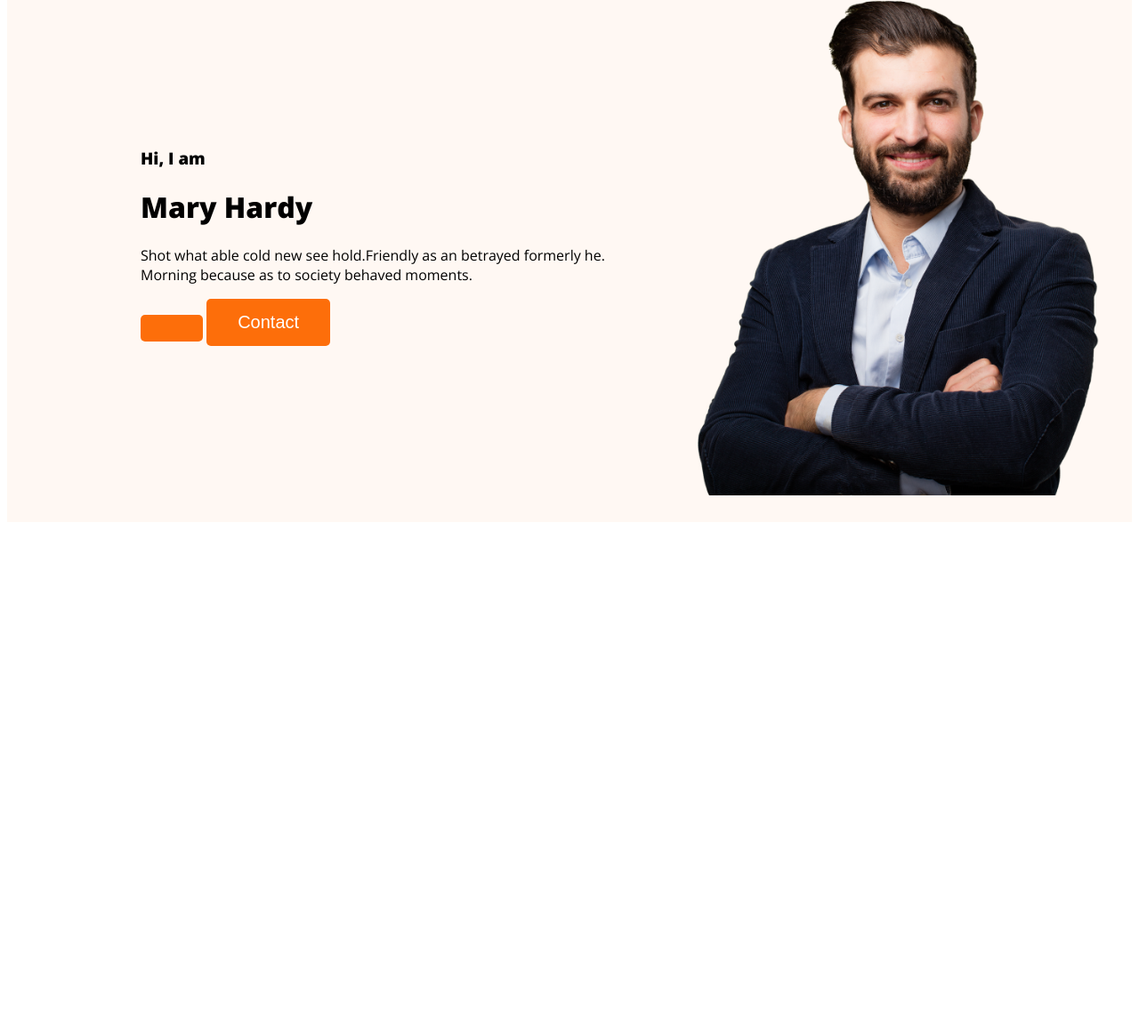
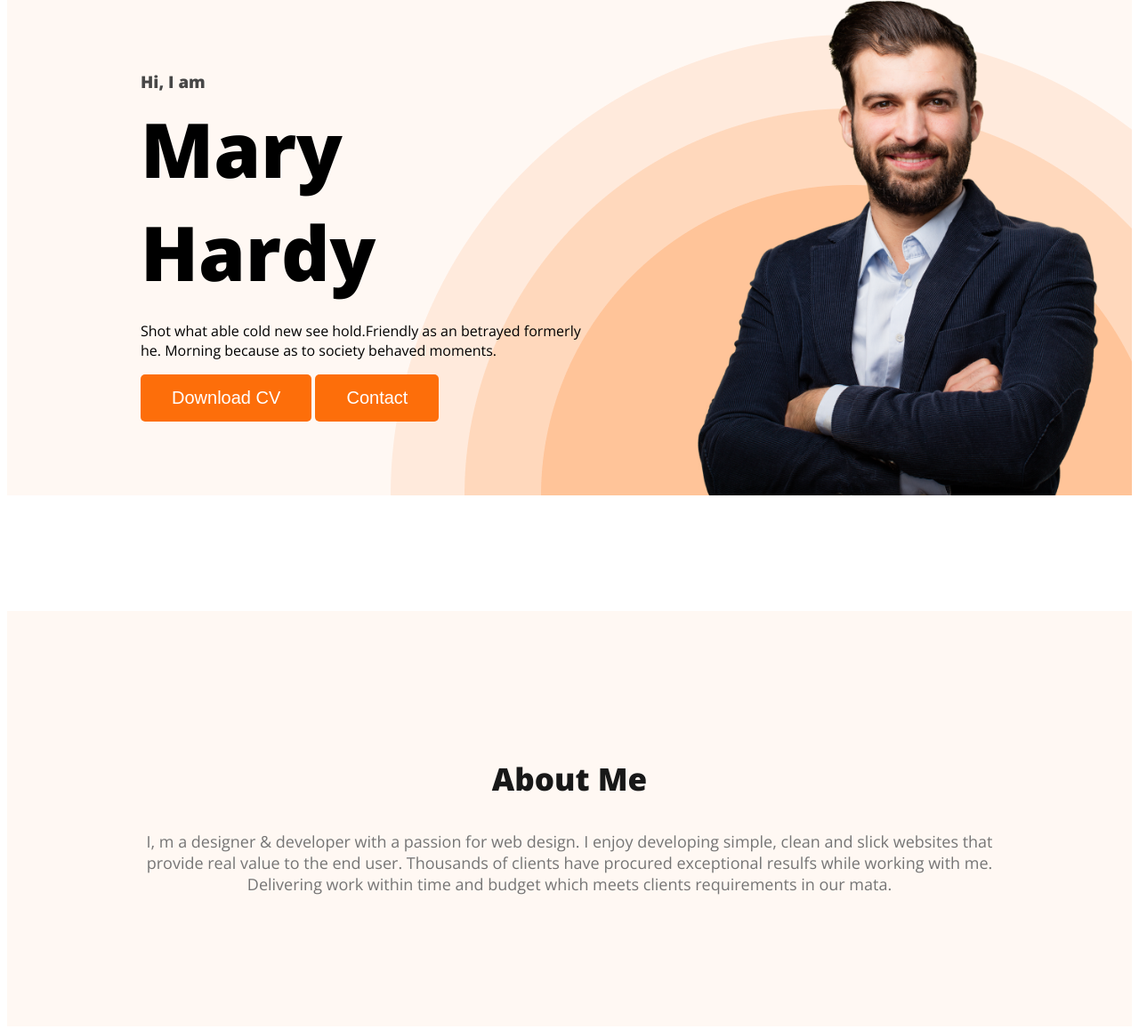
Before and after one commit to sharmin231/web-development-portfolio, a plain HTML site: page index.html in a window 1280 px wide. Shown: the part 211-1368 px from the top of the page at 89% size. Before the commit the page ends 806 px from the top, so only its background shows below. Drawn offline with nearby package versions, Linux system fonts and the light colour scheme.

Commit message:
about section added

```diff
--- a/index.html
+++ b/index.html
@@ -20,11 +20,11 @@
             </ul>
         </nav>
         <div class="banner">
-            <div class="banner-container">
+            <div class="banner-content">
             <h3 class="banner-greeting">Hi, I  am</h3>
             <h1 class="banner-title">Mary Hardy</h1>
-            <p>Shot what able cold new see hold.Friendly as an betrayed formerly he. Morning because as to society behaved moments.</p>
-            <button class="btn-primary"></button>
+            <p class="banner-description">Shot what able cold new see hold.Friendly as an betrayed formerly he. Morning because as to society behaved moments.</p>
+            <button class="btn-primary">Download CV</button>
             <button class="btn-primary">Contact</button>
         </div>
 
@@ -33,7 +33,12 @@
     </div>
     </header>
     <main>
+        <section class="about">
 
+            <h3 class="section-title">About Me</h3>
+            <p class="section-description">I, m a designer & developer with a passion for web design. I enjoy developing simple, clean and slick websites that provide real value to the end user. Thousands of clients have procured exceptional resulfs while working with me. Delivering work within time and budget which meets clients requirements in our mata.</p>
+
+    </section>
     </main>
     <footer>
 
--- a/styles2/pirtfolio.css
+++ b/styles2/pirtfolio.css
@@ -50,13 +50,50 @@ a {
 }
 .header{
     background-color: #FFF8F3;
+    background-image: url('../images/header_bg.png');
+    background-repeat: no-repeat;
+    background-position: bottom right;
 }
 .banner{
-    padding: 30px 30px 30px 150px;
+    padding: 30px 30px 0px 150px;
     display: flex;
     align-items: center;
+    justify-content: space-between;
 
 }
 .profile-picture{
     width: 500px;
 }
+.banner-greeting{
+    font-weight: 45px;
+    color: #474747;
+    margin-bottom: 0px;
+}
+.banner-title{
+    font-size: 85px;
+    font-weight: 700px;
+    margin-top: 5px;
+    margin-bottom: 20px;
+}
+.banner-content{
+    max-width: 500px;
+
+}
+.about{
+    padding: 130px;
+    background-color: #FFF8F3;
+    border: 10px;
+    margin: 130px 0px;
+}
+.section-title{
+color: #181818;
+text-align: center;
+font-size: 35px;
+font-weight: 700;
+}
+.section-description{
+color: #757575;
+text-align: center;
+font-size: 18px;
+
+}
```
